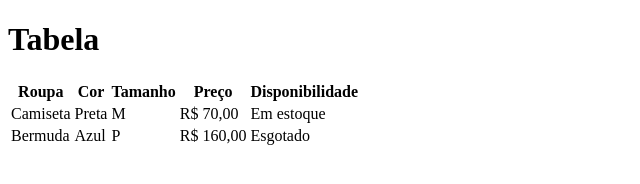
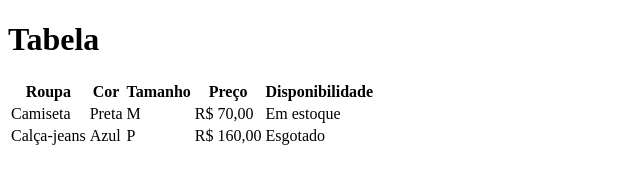
Before and after one commit to Mateus-Santosl/Aula-tabela, a plain HTML site: page index.html in a window 1280 px wide. Shown: the whole page, without its empty margins (0-640 px from the left). Drawn offline with Linux system fonts and the light colour scheme.

Commit message:
trocado de bermuda para calça jeans

```diff
--- a/index.html
+++ b/index.html
@@ -25,7 +25,7 @@
             <td>Em estoque</td>
         </tr>
         <tr>
-            <td>Bermuda</td>
+            <td>Calça-jeans</td>
             <td>Azul</td>
             <td>P</td>
             <td>R$ 160,00</td>
```
